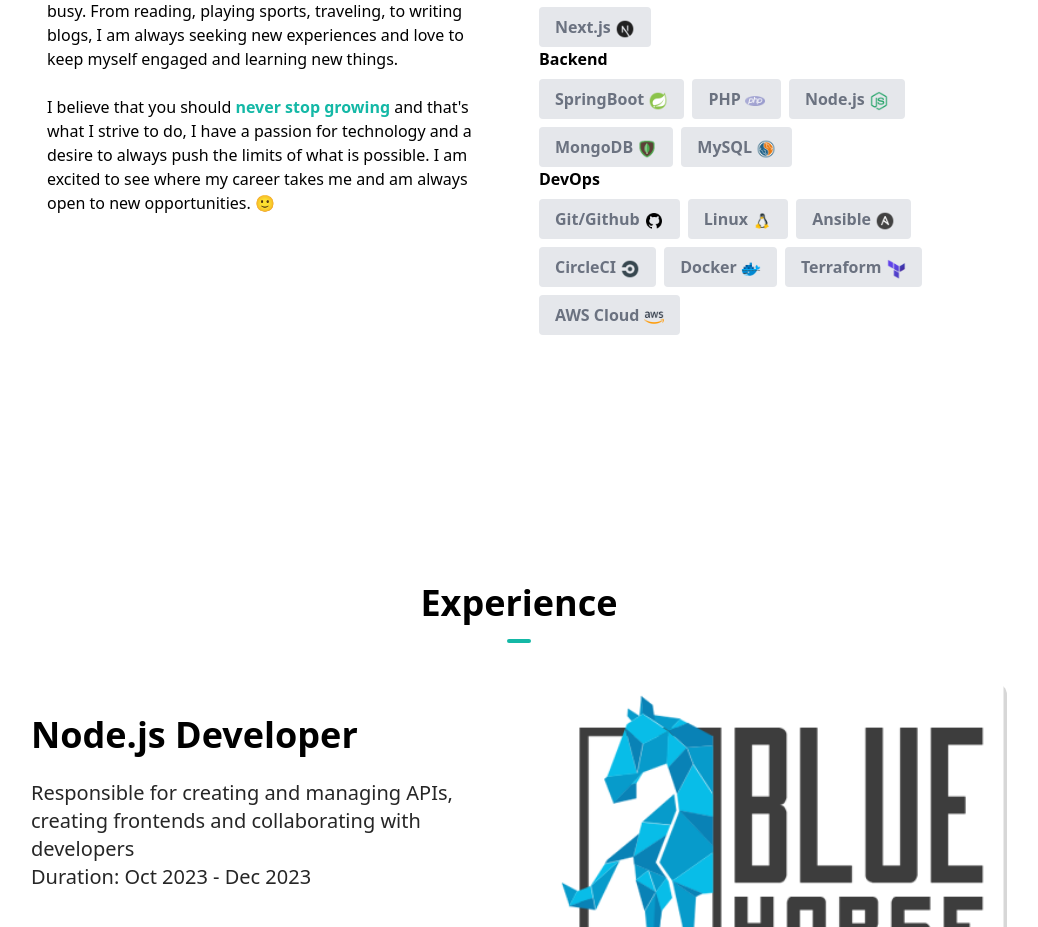
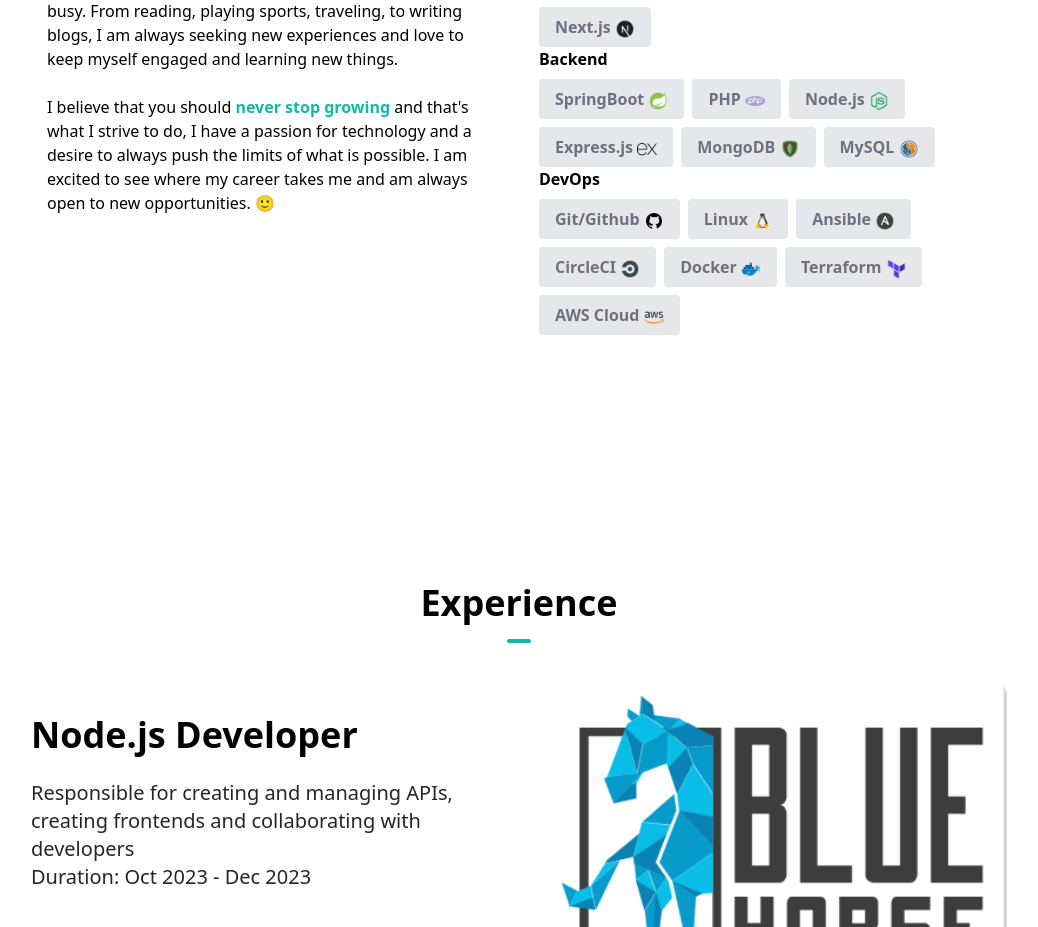
Before and after one commit to Bhanu-code/portfolio, a Next.js app: page / in a window 1280 px wide. Shown: the part 1086-2013 px from the top of the page, without its empty margins (121-1159 px from the left). Built offline with nearby package versions, Linux system fonts and the light colour scheme.

Commit message:
add express

```diff
--- a/components/AboutSection.tsx
+++ b/components/AboutSection.tsx
@@ -21,6 +21,7 @@ const skills = [
   { skill: "Next.js", path: "/icons/nextjs.png", type: "frontend" },
   { skill: "PHP", path: "/icons/php.png", type: "backend" },
   { skill: "Node.js", path: "/icons/nodejs.png", type: "backend" },
+  { skill: "Express.js", path: "/icons/expressjs.png", type: "backend" },
   { skill: "MongoDB", path: "/icons/mongodb.png", type: "backend" },
   { skill: "MySQL", path: "/icons/mysql.png", type: "backend" },
   { skill: "Linux", path: "/icons/linux.png", type: "operations" },
```
Also changed, not shown: public/icons/expressjs.png (added).
